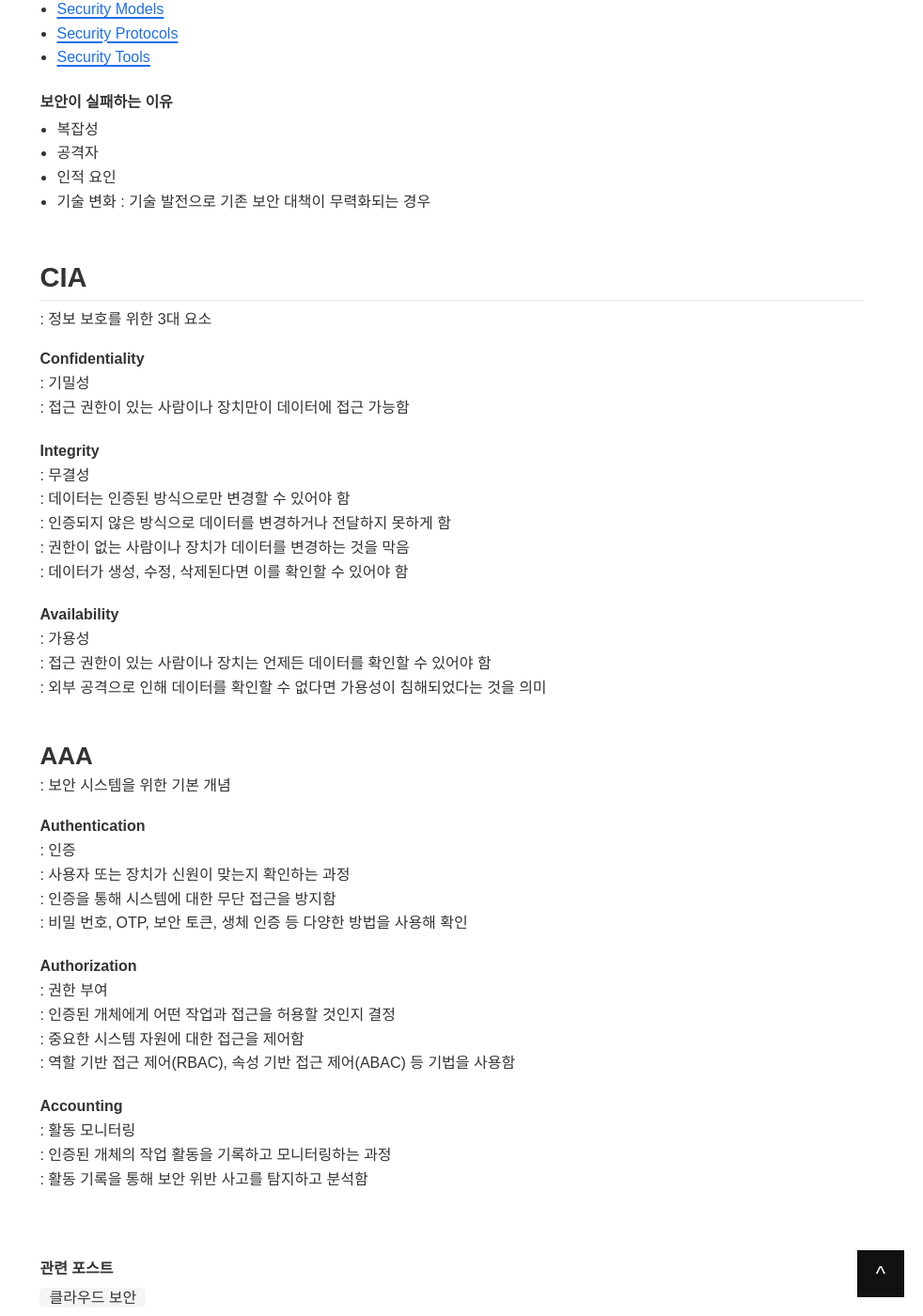
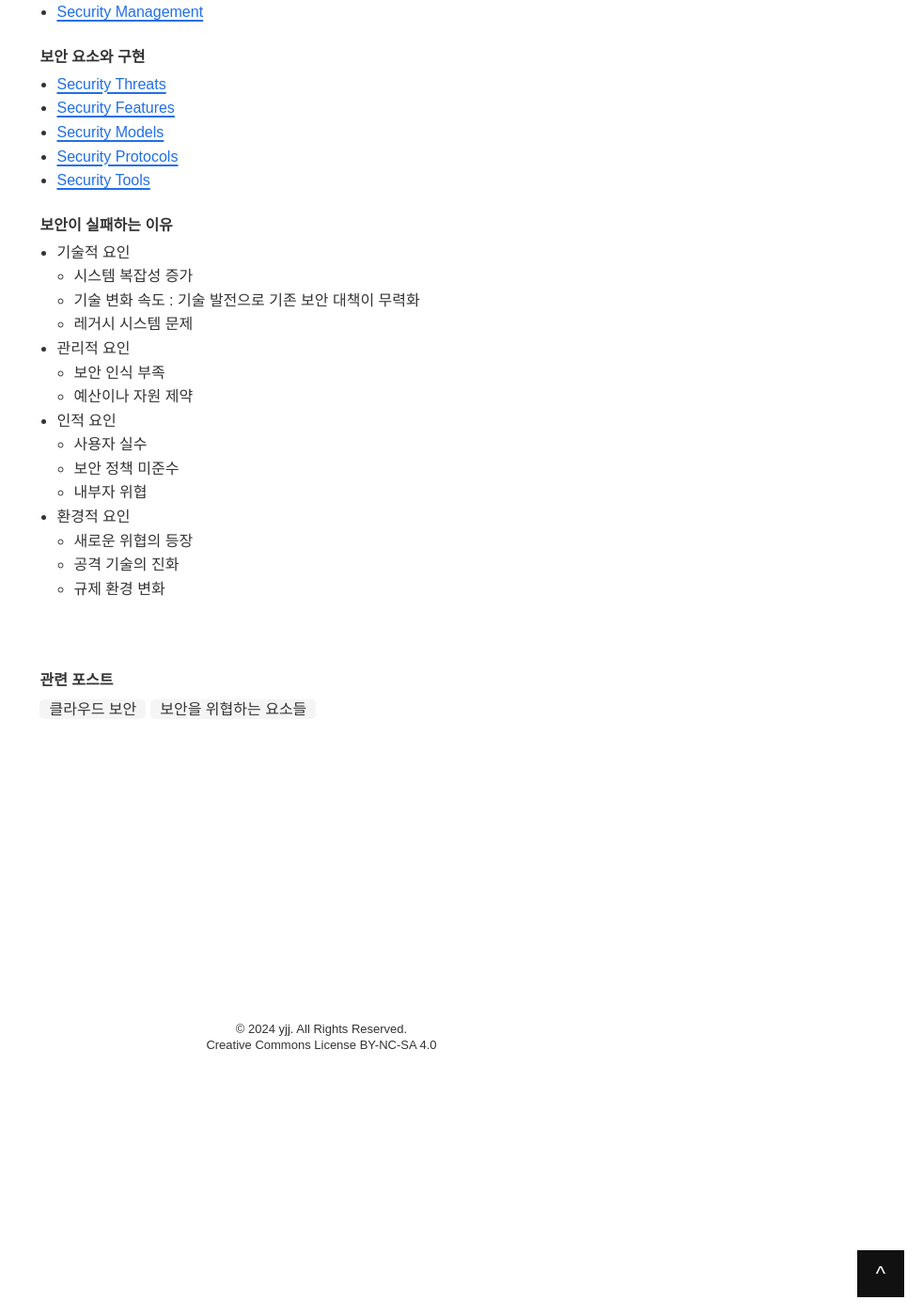
Before and after one commit to 100Page/1000page.github.io, a Jekyll site: the page built from _doc/security/index.md, in a window 1280 px wide and 1400 px high, scrolled down 279 px. Shown: the whole window at 94% size, without its empty margins (298-1280 px from the left). Built offline with Jekyll 4.4.1, drawn with Linux system fonts in a browser that asks for light colours; some of the changed text lies outside the part shown.

Commit message:
security

```diff
--- a/_doc/security/index.md
+++ b/_doc/security/index.md
@@ -5,70 +5,42 @@ description: 보안 (인덱스)
 summary:
 keywords:
 - security
-- cia
 - 보안
 tags:
 - index
 - security
 created_time: 2024-09-07 17:36
-modified_time: 2024-11-13 02:11
+modified_time: 2024-11-14 18:50
 ---
 
 # Security
 : 다양한 위협으로부터 자산을 적절한 방법으로 보호하고 데이터의 CIA를 유지하기 위한 정책 및 개념
 
-- [Security Threats](./security-threats)
-- [Security Features](./security-features)
-- [Security Models](./security-models/index.md)
+**보안 원칙과 전략**
+- [Security Concept](./security-concept.md)
+- [Security Management](./security-management.md)
+
+**보안 요소와 구현**
+- [Security Threats](./security-threat/index.md)
+- [Security Features](./security-feature/index.md)
+- [Security Models](./security-model/index.md)
 - [Security Protocols](./security-protocol/index.md)
 - [Security Tools](./security-tool/index.md)
 
 
 **보안이 실패하는 이유**
-- 복잡성
-- 공격자
+- 기술적 요인
+  - 시스템 복잡성 증가
+  - 기술 변화 속도 : 기술 발전으로 기존 보안 대책이 무력화
+  - 레거시 시스템 문제
+- 관리적 요인
+  - 보안 인식 부족
+  - 예산이나 자원 제약
 - 인적 요인
-- 기술 변화 : 기술 발전으로 기존 보안 대책이 무력화되는 경우
-
-
-
-## CIA
-: 정보 보호를 위한 3대 요소
-
-**Confidentiality**
-: 기밀성
-: 접근 권한이 있는 사람이나 장치만이 데이터에 접근 가능함
-
-**Integrity**
-: 무결성
-: 데이터는 인증된 방식으로만 변경할 수 있어야 함
-: 인증되지 않은 방식으로 데이터를 변경하거나 전달하지 못하게 함
-: 권한이 없는 사람이나 장치가 데이터를 변경하는 것을 막음
-: 데이터가 생성, 수정, 삭제된다면 이를 확인할 수 있어야 함
-
-**Availability**
-: 가용성
-: 접근 권한이 있는 사람이나 장치는 언제든 데이터를 확인할 수 있어야 함
-: 외부 공격으로 인해 데이터를 확인할 수 없다면 가용성이 침해되었다는 것을 의미
-
-
-
-### AAA
-: 보안 시스템을 위한 기본 개념
-
-**Authentication**
-: 인증
-: 사용자 또는 장치가 신원이 맞는지 확인하는 과정
-: 인증을 통해 시스템에 대한 무단 접근을 방지함
-: 비밀 번호, OTP, 보안 토큰, 생체 인증 등 다양한 방법을 사용해 확인
-
-**Authorization**
-: 권한 부여
-: 인증된 개체에게 어떤 작업과 접근을 허용할 것인지 결정
-: 중요한 시스템 자원에 대한 접근을 제어함
-: 역할 기반 접근 제어(RBAC), 속성 기반 접근 제어(ABAC) 등 기법을 사용함
-
-**Accounting**
-: 활동 모니터링
-: 인증된 개체의 작업 활동을 기록하고 모니터링하는 과정
-: 활동 기록을 통해 보안 위반 사고를 탐지하고 분석함
+  - 사용자 실수
+  - 보안 정책 미준수
+  - 내부자 위협
+- 환경적 요인
+  - 새로운 위협의 등장
+  - 공격 기술의 진화
+  - 규제 환경 변화
```
Also changed, not shown: _doc/security/security-threat/index.md (added, +36 -0 lines).
